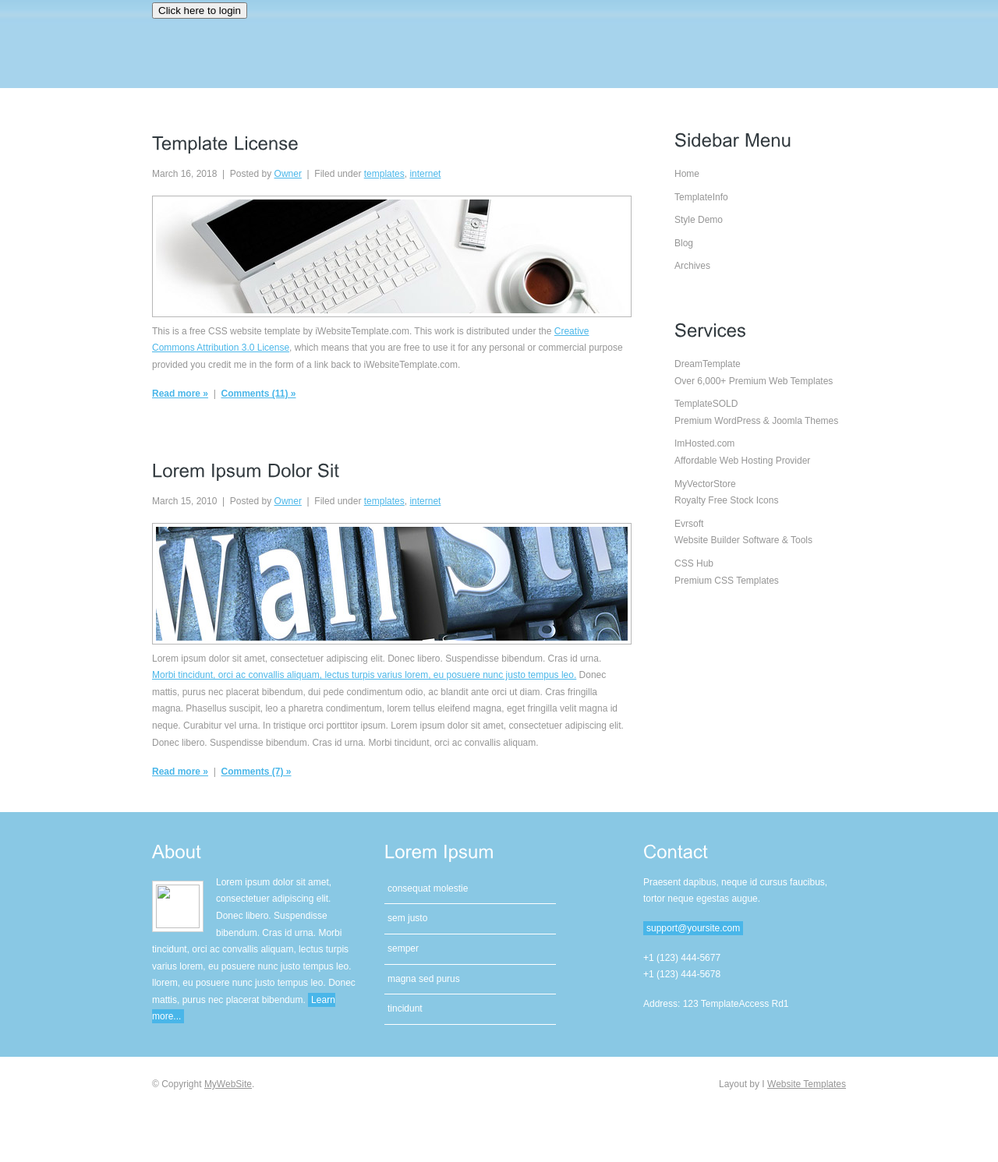
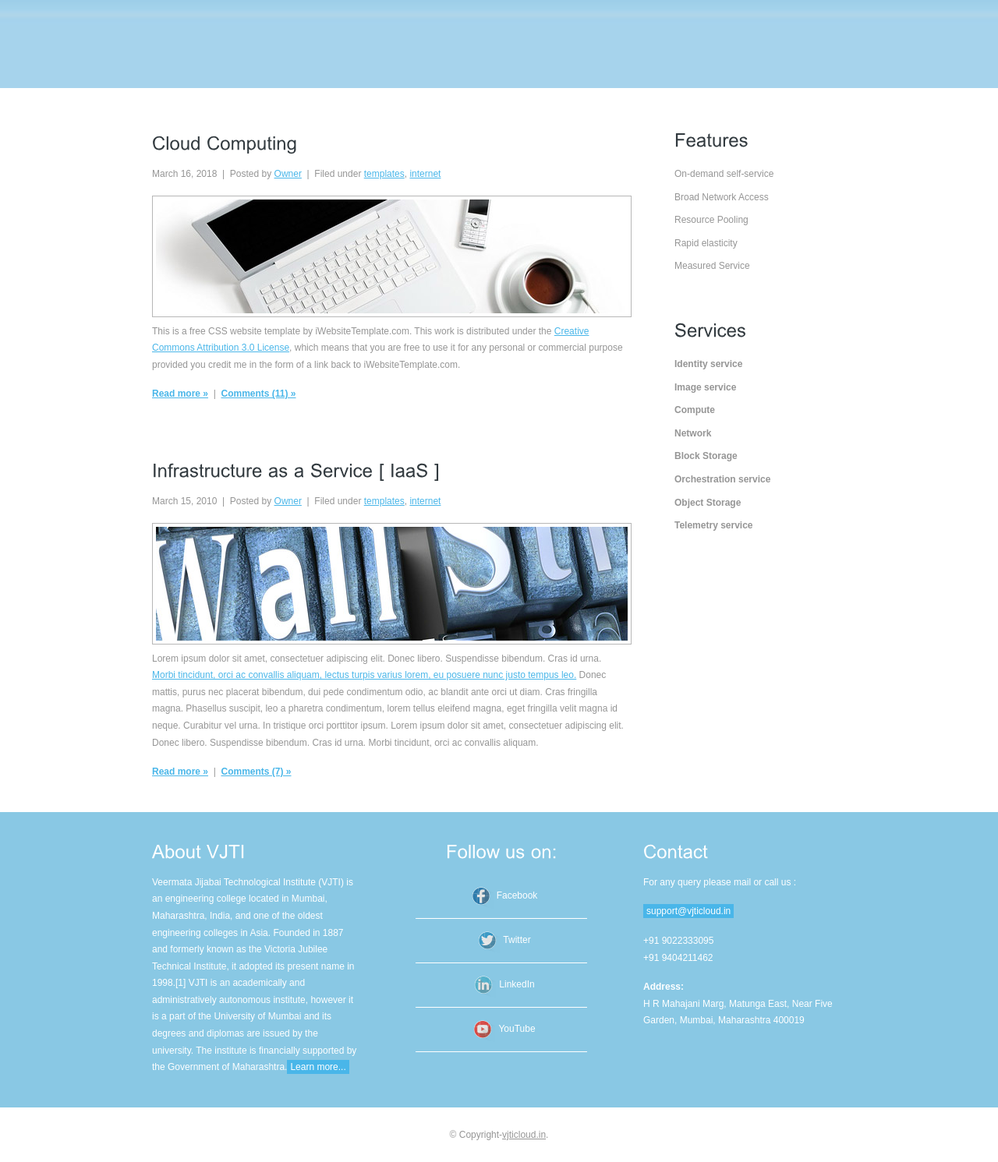
Before and after one commit to snlpwr/vjticloudweb, a plain HTML site: page index.html in a window 1280 px wide. Shown: the part 259-1750 px from the top of the page at 78% size. Before the commit the page ends 1685 px from the top, so only its background shows below. Drawn offline with Linux system fonts and the light colour scheme.

Commit message:
After changing home page slightly

```diff
--- a/index.html
+++ b/index.html
@@ -27,8 +27,8 @@
       <div class="clr"></div>
       <div class="htext">
         <h2>Read me first</h2>
-        <p>This is a free CSS website template by iWebsiteTemplate.com. This work is distributed under the <a href="http://creativecommons.org/licenses/by/3.0/">Creative Commons Attribution 3.0 License</a>, which means that you are free to use it for any personal or commercial purpose provided you credit me in the form of a link back to iWebsiteTemplate.com.</p>
-        <p><a href="#"><!-- <img src="images/readmore.gif" width="113" height="37" alt="" border="0" /> --> <button> Click here to login</button></a></p>
+        <p>VJTICloud is the Infrastructure as a Service (IaaS) cloud  built with minimum hardware resources.</p>
+        <p><a href="/horizon"><!-- <img src="images/readmore.gif" width="113" height="37" alt="" border="0" /> --> <button> Login</button></a></p>
       </div>
       <div class="clr"></div>
     </div>
@@ -37,7 +37,7 @@
     <div class="content_resize">
       <div class="mainbar">
         <div class="article">
-          <h2><span>Template License</span></h2>
+          <h2><span>Cloud Computing</span></h2>
           <div class="clr"></div>
           <p><span class="date">March 16, 2018</span> &nbsp;|&nbsp; Posted by <a href="#">Owner</a> &nbsp;|&nbsp; Filed under <a href="#">templates</a>, <a href="#">internet</a></p>
           <img src="images/img1.jpg" width="605" height="146" alt="" />
@@ -45,7 +45,7 @@
           <p class="spec"><a href="#" class="rm">Read more &raquo;</a> &nbsp;|&nbsp; <a href="#" class="com">Comments (11) &raquo;</a></p>
         </div>
         <div class="article">
-          <h2><span>Lorem Ipsum</span> Dolor Sit</h2>
+          <h2><span>Infrastructure as a Service</span> [ IaaS ]</h2>
           <div class="clr"></div>
           <p><span class="date">March 15, 2010</span> &nbsp;|&nbsp; Posted by <a href="#">Owner</a> &nbsp;|&nbsp; Filed under <a href="#">templates</a>, <a href="#">internet</a></p>
           <img src="images/img2.jpg" width="605" height="146" alt="" />
@@ -55,32 +55,30 @@
       </div>
       <div class="sidebar">
         <div class="gadget">
-          <h2 class="star"><span>Sidebar</span> Menu</h2>
+          <h2 class="star"><span>Features</span></h2>
           <div class="clr"></div>
           <ul class="sb_menu">
-            <li><a href="#">Home</a></li>
-            <li><a href="#">TemplateInfo</a></li>
-            <li><a href="#">Style Demo</a></li>
-            <li><a href="#">Blog</a></li>
-            <li><a href="#">Archives</a></li>
+            <li><a href="#">On-demand self-service</a></li>
+            <li><a href="#">Broad Network Access</a></li>
+            <li><a href="#">Resource Pooling</a></li>
+            <li><a href="#">Rapid elasticity</a></li>
+            <li><a href="#">Measured Service</a></li>
           </ul>
         </div>
         <div class="gadget">
           <h2 class="star"><span>Services</span></h2>
           <div class="clr"></div>
           <ul class="ex_menu">
-            <li><a href="http://www.dreamtemplate.com">DreamTemplate</a><br />
-              Over 6,000+ Premium Web Templates</li>
-            <li><a href="http://www.templatesold.com/">TemplateSOLD</a><br />
-              Premium WordPress &amp; Joomla Themes</li>
-            <li><a href="http://www.imhosted.com">ImHosted.com</a><br />
-              Affordable Web Hosting Provider</li>
-            <li><a href="http://www.myvectorstore.com">MyVectorStore</a><br />
-              Royalty Free Stock Icons</li>
-            <li><a href="http://www.evrsoft.com">Evrsoft</a><br />
-              Website Builder Software &amp; Tools</li>
-            <li><a href="http://www.csshub.com/">CSS Hub</a><br />
-              Premium CSS Templates</li>
+            <b>
+                <li><a href="#">Identity service</a><br/></li>
+                <li><a href="#">Image service</a><br /></li>
+                <li><a href="#">Compute</a><br /></li>
+                <li><a href="#">Network</a><br /></li>
+                <li><a href="#">Block Storage</a><br /></li>
+                <li><a href="#">Orchestration service</a><br /></li>
+                <li><a href="#">Object Storage</a><br /></li>
+                <li><a href="#">Telemetry service</a><br /></li>
+            </b>
           </ul>
         </div>
       </div>
@@ -90,35 +88,37 @@
   <div class="fbg">
     <div class="fbg_resize">
       <div class="col c1">
-        <h2><span>About</span></h2>
-        <img src="images/white.jpg" width="56" height="56" alt="" />
-        <p>Lorem ipsum dolor sit amet, consectetuer adipiscing elit. Donec libero. Suspendisse bibendum. Cras id urna. Morbi tincidunt, orci ac convallis aliquam, lectus turpis varius lorem, eu posuere nunc justo tempus leo. llorem, eu posuere nunc justo tempus leo. Donec mattis, purus nec placerat bibendum. <a href="#">Learn more...</a></p>
+          <h2><span>About VJTI</span></h2>
+        <!--<img src="images/white.jpg" width="56" height="56" alt="" />-->
+        <p>Veermata Jijabai Technological Institute (VJTI) is an engineering college located in Mumbai, Maharashtra, India, and one of the oldest engineering colleges in Asia. Founded in 1887 and formerly known as the Victoria Jubilee Technical Institute, it adopted its present name in 1998.[1] VJTI is an academically and administratively autonomous institute, however it is a part of the University of Mumbai and its degrees and diplomas are issued by the university. The institute is financially supported by the Government of Maharashtra.<a href="https://en.wikipedia.org/wiki/Veermata_Jijabai_Technological_Institute">Learn more...</a></p>
       </div>
       <div class="col c2">
-        <h2><span>Lorem Ipsum</span></h2>
+          <center>
+        <h2><span>Follow us on:</span></h2>
+
         <ul class="sb_menu">
-          <li><a href="#">consequat molestie</a></li>
-          <li><a href="#">sem justo</a></li>
-          <li><a href="#">semper</a></li>
-          <li><a href="#">magna sed purus</a></li>
-          <li><a href="#">tincidunt</a></li>
+          <li><a href="#"><img src="images/fb2.png"/>Facebook</a></li>
+          <li><a href="#"><img src="images/tw2.png"/>Twitter</a></li>
+          <li><a href="#"><img src="images/li2.png"/>LinkedIn</a></li>
+          <li><a href="#"><img src="images/yt2.png"/>YouTube</a></li>
+          <!--<li><a href="#"><img src="images/gp2.png"/>Google+</a></li>-->
         </ul>
+              </center>
       </div>
       <div class="col c3">
         <h2><span>Contact</span></h2>
-        <p>Praesent dapibus, neque id cursus faucibus, tortor neque egestas augue.</p>
-        <p><a href="#">support@yoursite.com</a></p>
-        <p>+1 (123) 444-5677<br />
-          +1 (123) 444-5678</p>
-        <p>Address: 123 TemplateAccess Rd1</p>
+        <p>For any query please mail or call us :</p>
+        <p><a href="#">support@vjticloud.in</a></p>
+        <p>+91 9022333095<br />
+          +91 9404211462</p>
+          <p><b>Address:</b><br> H R Mahajani Marg, Matunga East, Near Five Garden, Mumbai, Maharashtra 400019</p>
       </div>
       <div class="clr"></div>
     </div>
   </div>
   <div class="footer">
     <div class="footer_resize">
-      <p class="lf">&copy; Copyright <a href="#">MyWebSite</a>.</p>
-      <p class="rf">Layout by I <a href="http://www.iwebsitetemplate.com/">Website Templates</a></p>
+      <p class="lf">&copy; Copyright-<a href="#">vjticloud.in</a>.</p>
       <div class="clr"></div>
     </div>
   </div>
--- a/style.css
+++ b/style.css
@@ -27,7 +27,7 @@ html, .main {
 h1 {
 	margin:0;
 	padding:16px 0;
-	color:#7fd0f6;
+	color:#7fd0f6;/*7fd0f6*/
 	font:bold 36px/1.2em Arial, Helvetica, sans-serif;
 	letter-spacing:-2px;
 }
@@ -77,7 +77,7 @@ a.rm, a.com {
 .htext {
 	width:460px;
 	padding:12px 0 0 40px;
-	color:#333333;
+	color:#ffffff;
 }
 .htext p {
 	margin:8px 0;
@@ -183,7 +183,7 @@ ul.sb_menu li a, ul.ex_menu li a {
 	padding-left:12px;
 }
 ul.sb_menu li a:hover, ul.ex_menu li a:hover {
-	color:#49b6e9;
+	color:#49b6e9;/* */
 	font-weight:bold;
 	background:no-repeat left center;
 }
@@ -193,6 +193,7 @@ ul.sb_menu li a:hover {
 ul.ex_menu li a:hover {
 	text-decoration:none;
 }
+
 .content .mainbar .comment {
 	margin:0;
 	padding:16px 0 0 0;
@@ -204,7 +205,7 @@ ul.ex_menu li a:hover {
 	float:left;
 }
 .fbg {
-	background-color:#89c8e4;
+	background-color:#89c8e4;/*89c8e4*/
 }
 .fbg_resize {
 	margin:0 auto;
@@ -228,8 +229,8 @@ ul.ex_menu li a:hover {
 }
 .fbg ul li a {
 	margin:0;
-	padding:2px 4px;
-	color:#fff;
+	padding:2px 2px;
+	color:#fff;/*fff*/
 	background:none;
 	text-decoration:none;
 }
@@ -243,9 +244,11 @@ ul.ex_menu li a:hover {
 	color:#fff;
 }
 .fbg img {
+    height: 32px;
 	padding:4px;
-	border:1px solid #cfd2d4;
-	background-color:#fff;
+    vertical-align: middle;
+	/*border:1px solid #cfd2d4;*/
+	/*background-color:#fff;*/
 }
 .fbg .col {
 	margin:0;
@@ -268,6 +271,7 @@ ul.ex_menu li a:hover {
 	float:left;
 }
 .footer {
+    overflow: hidden;
 }
 .footer_resize {
 	margin:0 auto;
@@ -288,11 +292,9 @@ ul.ex_menu li a:hover {
 	text-decoration:none;
 }
 .footer .lf {
-	float:left;
+	text-align:center;
 }
-.footer .rf {
-	float:right;
-}
+
 ol {
 	list-style:none;
 }
```
Also changed, not shown: about.html (+2 -2 lines), blog.html (+1 -1 lines), contact.html (+2 -2 lines), support.html (+1 -1 lines), images/fb1.png (added), images/fb2.png (added), images/gp1.png (added), images/gp2.png (added), images/li2.png (added), images/tw1.png (added), images/tw2.png (added), images/yt1.png (added), images/yt2.png (added), 1 other file.
